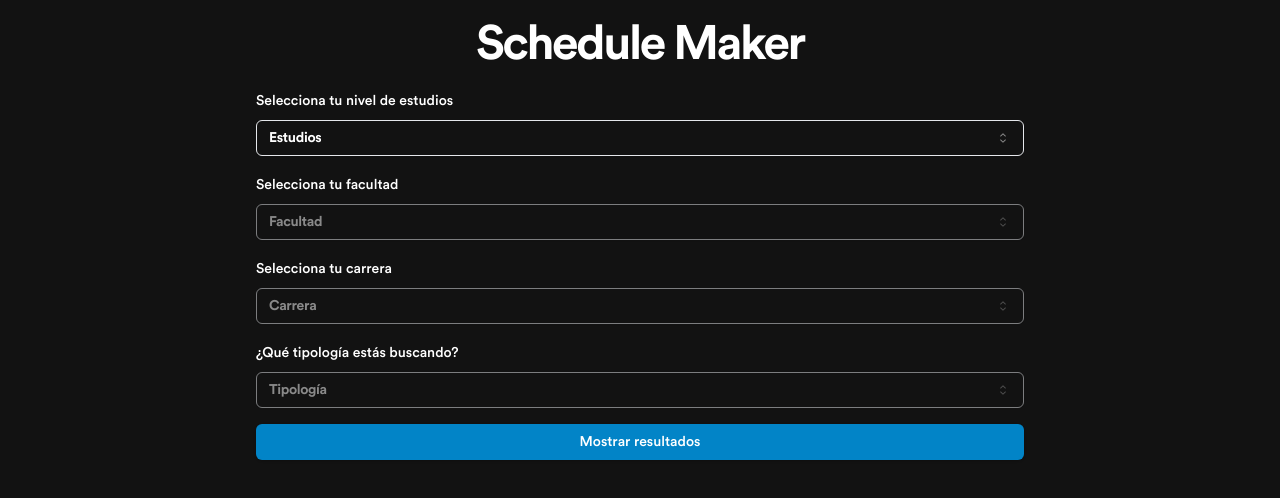
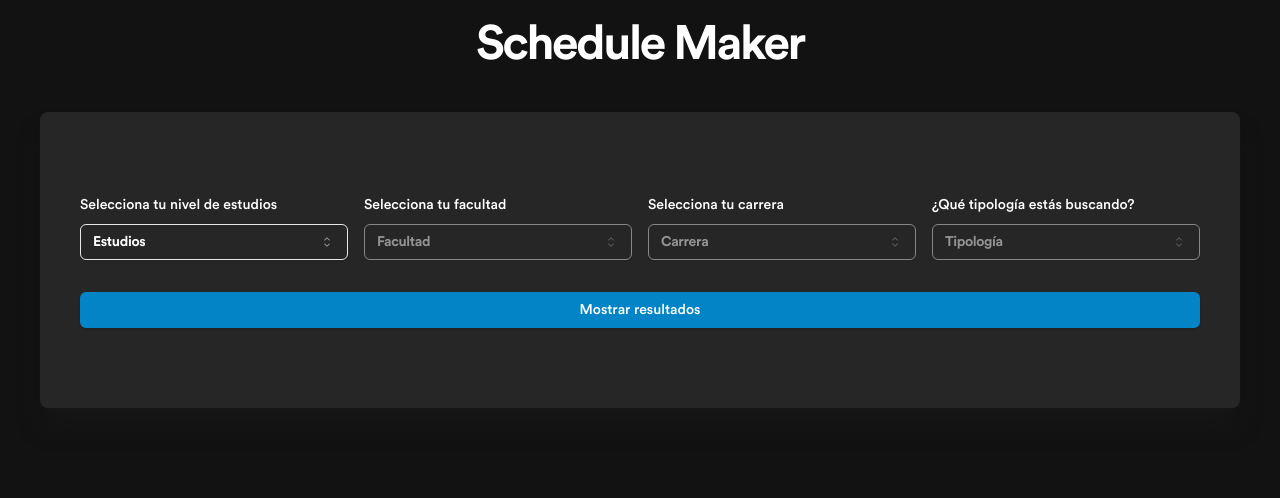
Before and after one commit to Zaprovic/schedule-maker, a Next.js app: page / in a window 1280 px wide. Shown: the top 498 px of the page. Built offline with nearby package versions, Linux system fonts and the light colour scheme.

Commit message:
added global state to manage the submission state of the form

```diff
--- a/package.json
+++ b/package.json
@@ -23,7 +23,8 @@
     "react": "^18",
     "react-dom": "^18",
     "react-hook-form": "^7.50.0",
-    "zod": "^3.22.4"
+    "zod": "^3.22.4",
+    "zustand": "^4.5.0"
   },
   "devDependencies": {
     "@types/node": "^20",
--- a/src/app/page.tsx
+++ b/src/app/page.tsx
@@ -1,13 +1,13 @@
-import FormShadCn from "@/components/form-shadcn";
+import SectionForm from "@/components/section-form";
 
 export default function Home() {
     return (
-        <div>
+        <div id="app">
             <h1 className="py-5 text-center text-5xl font-bold -tracking-wider">
                 Schedule Maker
             </h1>
-            {/* <Form /> */}
-            <FormShadCn />
+
+            <SectionForm />
         </div>
     );
 }
--- a/src/components/form-shadcn.tsx
+++ b/src/components/form-shadcn.tsx
@@ -1,4 +1,5 @@
 "use client";
+import { formStore } from "@/context/form-context";
 import {
     careersData,
     facultiesData,
@@ -14,24 +15,34 @@ import { Button } from "./ui/button";
 import { Form, FormField } from "./ui/form";
 
 const FormShadCn = () => {
+    const { isSubmitted, setIsSubmitted } = formStore((state) => state);
     const form = useForm<formType>({
         resolver: zodResolver(formSchema),
     });
+
+    const { isSubmitSuccessful } = form.formState;
 
     const nivel = form.watch("nivel");
     const facultad = form.watch("facultad");
     const carrera = form.watch("carerra");
 
     const onSubmit = (data: formType) => {
-        console.log(data);
+        setIsSubmitted(isSubmitSuccessful);
+
+        console.log({
+            data,
+            isSubmitSuccessful,
+        });
     };
 
     return (
+        <>
             <Form {...form}>
                 <form
                     onSubmit={form.handleSubmit(onSubmit)}
-                className="mx-auto flex max-w-[800px] flex-col gap-4 px-4"
+                    className="flex flex-col gap-8"
                 >
+                    <div className="grid grid-cols-1 gap-4 sm:grid-cols-2 md:grid-cols-4">
                         <FormField
                             control={form.control}
                             name="nivel"
@@ -74,7 +85,8 @@ const FormShadCn = () => {
                                     onValueChange={field.onChange}
                                     info={
                                         careersData.find(
-                                    (career) => career.label === facultad,
+                                            (career) =>
+                                                career.label === facultad,
                                         )?.careers
                                     }
                                     disabled={!facultad}
@@ -98,6 +110,8 @@ const FormShadCn = () => {
                                 />
                             )}
                         />
+                    </div>
+
                     <Button
                         variant="default"
                         type="submit"
@@ -107,6 +121,8 @@ const FormShadCn = () => {
                     </Button>
                 </form>
             </Form>
+            {/* {isSubmitSuccessful && <Component />} */}
+        </>
     );
 };
 
--- /dev/null
+++ b/src/components/section-form.tsx
@@ -0,0 +1,23 @@
+"use client";
+
+import { formStore } from "@/context/form-context";
+import FormShadCn from "./form-shadcn";
+
+const SectionForm = () => {
+    const { isSubmitted } = formStore((state) => state);
+    return (
+        <section>
+            <section className="mx-auto my-6 max-w-[1200px] rounded-lg bg-neutral-800 px-10 py-20 shadow-xl shadow-neutral-900">
+                <FormShadCn />
+            </section>
+
+            {isSubmitted && (
+                <div className="text-xl font-bold -tracking-wider">
+                    Submitted succesfully! &nbsp;
+                </div>
+            )}
+        </section>
+    );
+};
+
+export default SectionForm;
--- /dev/null
+++ b/src/components/table.tsx
@@ -0,0 +1,11 @@
+import FormShadCn from "./form-shadcn";
+
+const Table = () => {
+    return (
+        <section className="mx-auto max-w-[960px] rounded-lg bg-neutral-800 py-20 shadow-2xl">
+            <FormShadCn />
+        </section>
+    );
+};
+
+export default Table;
--- /dev/null
+++ b/src/context/form-context.ts
@@ -0,0 +1,11 @@
+import { create } from "zustand";
+
+interface props {
+    isSubmitted: boolean;
+    setIsSubmitted: (val: boolean) => void;
+}
+
+export const formStore = create<props>((set) => ({
+    isSubmitted: false,
+    setIsSubmitted: (val: boolean) => set({ isSubmitted: !val }),
+}));
```
Also changed, not shown: 1 other file (tests, documents, lock files or other folders). Lines whose indentation alone changed are shown as unchanged.
